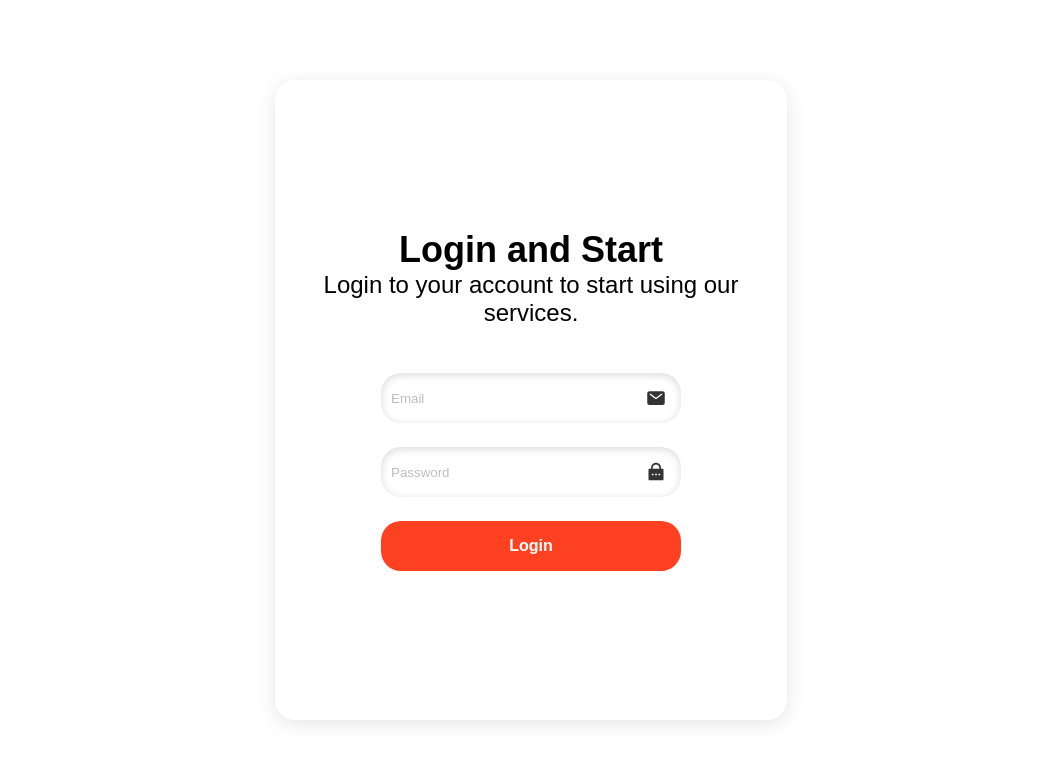
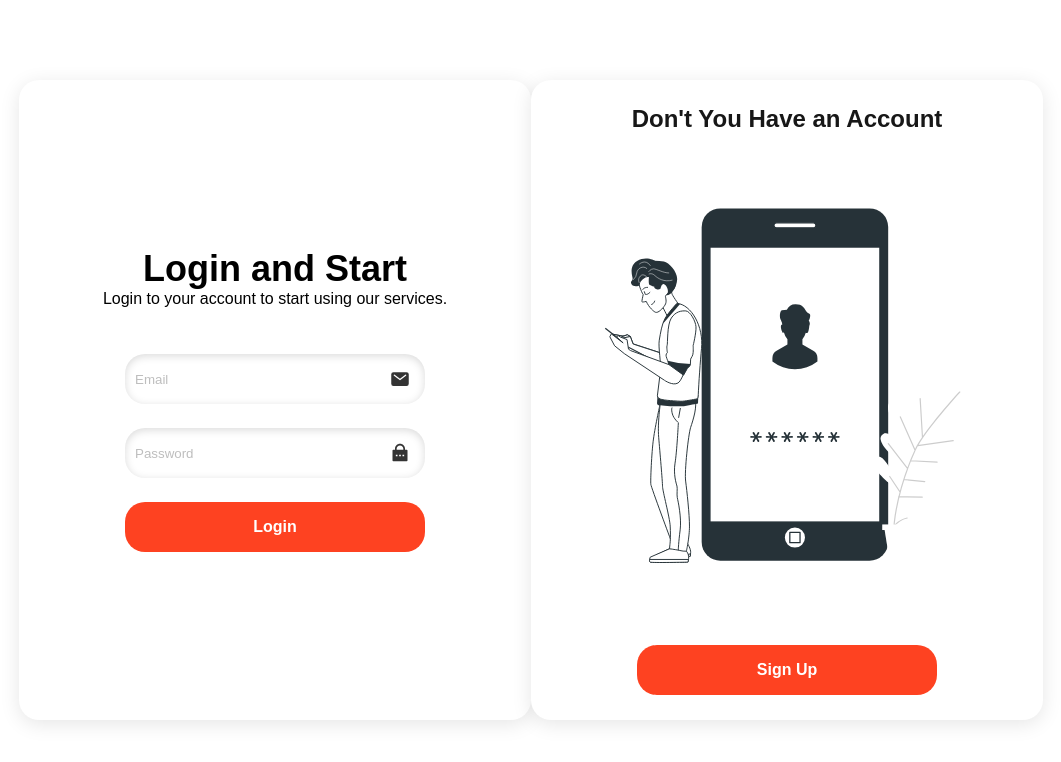
Before and after one commit to BurakSahin00/project-management-app, a Next.js app: page /navigation/GetStarted in a window 1280 px wide. Shown: the top 762 px of the page, without its empty margins (109-1170 px from the left). Built offline with nearby package versions, Linux system fonts and the light colour scheme.

Commit message:
Sign Up Side Created

```diff
--- a/src/app/navigation/GetStarted/page.module.css
+++ b/src/app/navigation/GetStarted/page.module.css
@@ -17,6 +17,10 @@
     color: #000000;
     text-align: center;
     margin-bottom: 30px;
+}
+
+.subText {
+    font-size: 16px;
 }
 
 .master {
@@ -48,6 +52,7 @@
     color: #bebebe;
 }
 
+
 .inputLabel {
     position: relative;
     display: flex;
@@ -77,3 +82,7 @@
     font-size: 16px;
     font-weight: bold;
 }
+
+.image{
+    height: 80%;
+}
--- a/src/app/navigation/GetStarted/page.tsx
+++ b/src/app/navigation/GetStarted/page.tsx
@@ -11,7 +11,7 @@ const GetStarted: React.FC = () => {
       <div className={styles.container}>
         <div className={styles.mainText}>
           <h2>Login and Start</h2>
-          <p>Login to your account to start using our services.</p>
+          <p className={styles.subText}>Login to your account to start using our services.</p>
         </div>
         <div className={styles.inputLabel}>
           <IoMail className={styles.icon} />
@@ -23,6 +23,11 @@ const GetStarted: React.FC = () => {
         </div>
         <input className={styles.button} type="button" value="Login" />
       </div>
+      <div className={styles.container}>
+        <h2>Don't You Have an Account</h2>
+        <img className={styles.image} src="/login-bro.svg" alt="" />
+        <input className={styles.button} type="button" value="Sign Up" />
+      </div>
     </div>
   )
 }
--- a/src/app/page.tsx
+++ b/src/app/page.tsx
@@ -2,6 +2,7 @@ import React from 'react'
 import styles from './page.module.css'
 import WelcomeCard from './components/welcome-cards/WelcomeCard'
 import GetStartedButton from './components/get-started-button/GetStartedButton';
+import Link from 'next/link';
 
 const cards = [
   { title: 'About Application', path: '/navigation/AboutApplication' },
@@ -22,7 +23,9 @@ const Home: React.FC = () => {
           <WelcomeCard key={index} title={card.title} path={card.path} />
         ))}
       </div>
-      <GetStartedButton />
+      <Link href='/navigation/GetStarted'>
+        <GetStartedButton />
+      </Link>
       <h5 className={styles.italic}>All Rights Reserved</h5>
     </div>
   )
```
Also changed, not shown: public/login-bro.svg (added).
